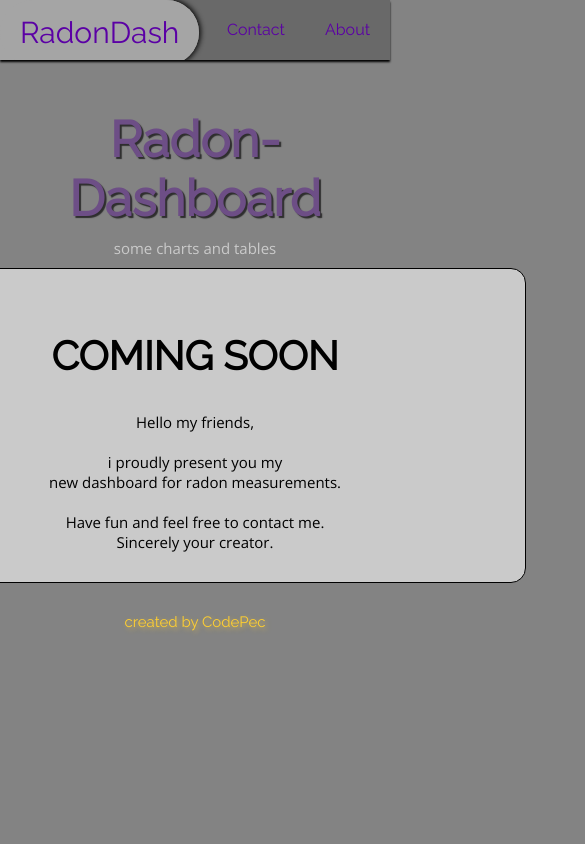
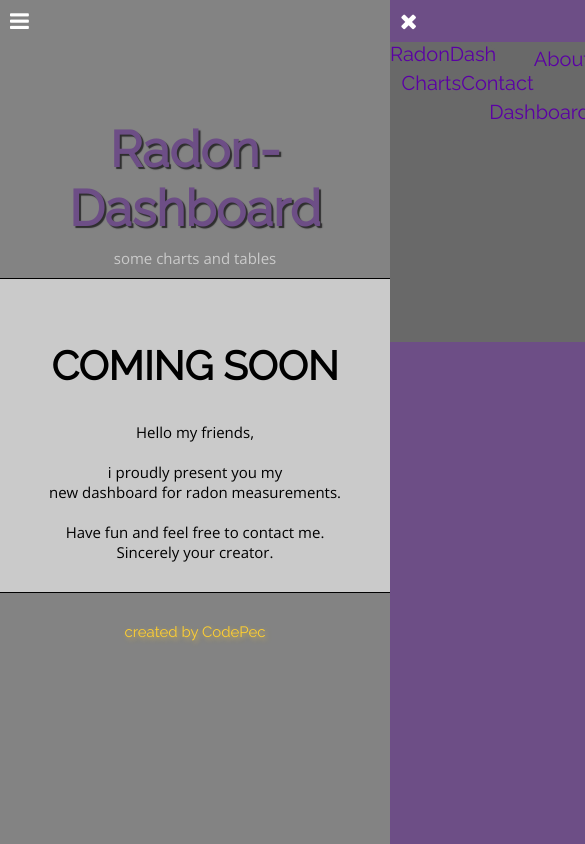
Before and after one commit to codepec/dashboard, a plain HTML site: page index.html in a window 390 px wide. Shown: the whole page, 585 px wide, since content can reach past the window. Drawn offline with nearby package versions, Linux system fonts and the light colour scheme.

Commit message:
add navbar short

```diff
--- a/index.html
+++ b/index.html
@@ -43,6 +43,9 @@
     <div id="wrapper">
       <div id="header">
         <nav>
+
+        <div class="nav-links" id="navLinks">
+          <i class="fa fa-times" onclick="hideMenu()"></i>
           <ul>
             <li class="leftNav"><a href="#">RadonDash</a></li>
             <li class="rightNav"><a href="#" id="fourthRegisterNavbar">About</a></li>
@@ -50,8 +53,14 @@
             <li class="rightNav"><a href="#" id="secondRegisterNavbar">Charts</a></li>
             <li class="rightNav"><a href="#" id="firstRegisterNavbar">Dashboard</a></li>
           </ul>
-        </nav>
+        </div>
+        <i class="fa fa-bars" onclick="showMenu()"></i>
+
+      </nav>
       </div>
+
+
+
 
       <div id="content">
         <div class="middle">
@@ -164,5 +173,24 @@
         <footer>created by CodePec</footer>
       </div>
     </div>
+
+
+    <script>
+
+      let navLinks = document.getElementById("navLinks");
+
+          function showMenu(){
+            navLinks.style.right = "0";
+          }
+
+          function hideMenu(){
+            navLinks.style.right = "-200px";
+          }
+
+      </script>
+
   </body>
+
+
+
 </html>
--- a/script.js
+++ b/script.js
@@ -347,3 +347,47 @@ function hideFirstSecondThirdRegister() {
   thirdRegister.style.cssText = "display:none;";
   fourthRegister.style.cssText = "display:block;";
 }
+
+
+// start: open/close navbar small
+
+const openModalButtons = document.querySelectorAll('[data-modal-target]')
+const closeModalButtons = document.querySelectorAll('[data-close-button]')
+const overlay = document.getElementById('overlay')
+
+openModalButtons.forEach(button => {
+	button.addEventListener('click',() => {
+		const modal = document.querySelector(button.dataset.modalTarget)
+		openModal(modal)
+	})
+
+})
+
+
+
+
+closeModalButtons.forEach(button => {
+	button.addEventListener('click',() => {
+		const modal = button.closest('.modal')
+		closeModal(modal)
+	})
+
+})
+
+function openModal(modal) {
+	if (modal == null) return
+	modal.classList.add('active')
+	overlay.classList.add('active')
+}
+
+function closeModal(modal) {
+	if (modal == null) return
+	modal.classList.remove('active')
+	overlay.classList.remove('active')
+}
+
+
+
+
+
+// end: open/close navbar small
--- a/style.css
+++ b/style.css
@@ -179,10 +179,10 @@ ul {
   list-style-type: none;
   margin: 0;
   padding: 0;
-  overflow: hidden;
+
   background-color: rgb(105, 105, 105);              /*red rgb(196, 89, 89);*/
   box-shadow: 0px 2px 2px 0px;
-  height: 60px;
+  height: 65px;
 
 }
 
@@ -265,3 +265,110 @@ li:first-child a:hover {
 
 
   }
+
+
+
+  nav .fa{
+    display:none;
+  }
+
+
+  @media(max-width: 700px){
+
+
+
+
+    .nav-links{
+
+    position: absolute;
+    background: rgb(109, 78, 134);
+    height: 100vh;
+    width: 200px;
+    top:0;
+    right:-200px;
+    text-align: left;
+    z-index:2;
+    transition: 1s;
+
+    }
+
+    nav .fa{
+
+      display:block;
+      color:white;
+      margin: 10px;
+      font-size: 22px;
+      cursor: pointer;
+
+    }
+
+    .nav-links ul {
+
+
+    }
+
+
+
+
+
+    ul {
+
+
+      margin: 0;
+      padding: 0;
+
+      background-color: rgb(105, 105, 105);              /*red rgb(196, 89, 89);*/
+      box-shadow: none;
+      height: 300px;
+
+    }
+
+    li {
+
+
+
+    }
+
+    li a {
+
+
+    padding: 0px;
+
+    }
+
+    li a:hover {
+
+      text-decoration: none;
+
+    }
+
+    li:first-child {
+
+      text-decoration: none;
+    }
+    li:first-child a:hover {
+
+      text-decoration: none;
+    }
+
+    .blackP {
+      text-decoration: none;
+    }
+
+    .rightNav {
+
+
+    font-size: 20px;
+
+    }
+
+    .leftNav {
+
+      background-color: rgb(105, 105, 105);
+      box-shadow: none;
+
+      font-size: 20px;
+
+    }
+
+  }
```
